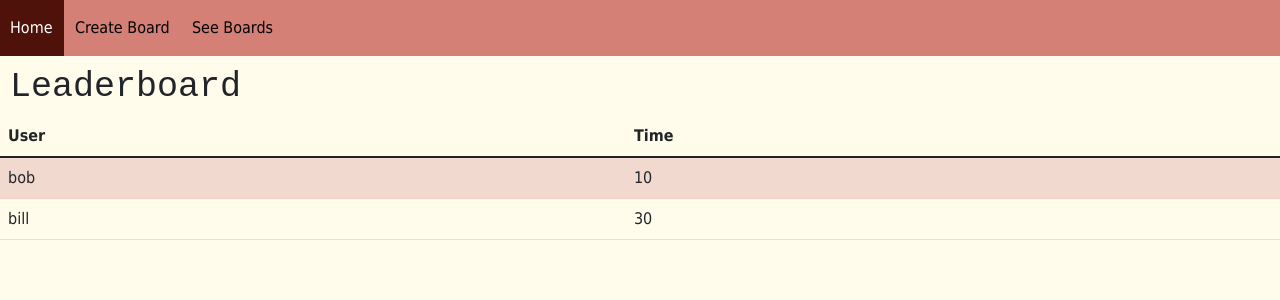
After one commit to ElizaKnapp/p02_KALE, a Flask app: page /leaderboard/1 in a window 1280 px wide. The commit adds this page. Shown: the top 300 px of the page. Run offline with Flask 2, Linux system fonts and the light colour scheme; data that the repository does not hold is empty.

Commit message:
fix custom board sizes + started leaderboard

```diff
--- a/app/board.py
+++ b/app/board.py
@@ -95,6 +95,20 @@ def find_boards(username):
             things.append((board, author, size))
     return things
 
+def get_leaderboard(id):
+    ''' returns the all of the board, author, size of a specific user'''
+    db = sqlite3.connect(DB_FILE)
+    c = db.cursor()
+    c.execute("CREATE TABLE IF NOT EXISTS boards (size INTEGER, board TEXT, leaderboard TEXT, author TEXT, uniqueID INTEGER);")
+    c.execute("SELECT * FROM boards")
+    board = c.fetchall()
+    board = board[::-1]
+    things = []
+    for size, board, leaderboard, author, id in board[:5]:
+        if id == id:
+            things = leaderboard
+    return things
+
 
 # TESTING
 # Board(2, "andre", [])
--- a/app/routes.py
+++ b/app/routes.py
@@ -148,9 +148,9 @@ def create_board():
     except:
         return render_template('create.html', message="Please enter a valid number")
 
-    if (size < 5):
+    if (size < 5 or size > 25):
         print("running")
-        return render_template('create.html', size=size, message = "Your board must be size 5 or larger!", select=False)
+        return render_template('create.html', size=size, message = "Your board must be between sizes 5 and 25!", select=False)
 
     return render_template('create.html', size = size, select = True)
 
@@ -220,6 +220,14 @@ def dashboard(username):
 
     return render_template('otherdashboard.html', username=username, boards=boards)
 
+@app.route("/leaderboard/<id>", methods=['GET', 'POST'])
+def leaderboard(id):
+    ''' Displays leaderboard of a given board '''
+
+    leaderboard = B.get_leaderboard(id)
+
+    return render_template('leaderboard.html', leaderboard = [("bob",10), ("bill",30)])
+
 @app.route("/register_score", methods=['GET', 'POST'])
 def register_score():
     if 'username' not in session:
--- a/app/templates/create.html
+++ b/app/templates/create.html
@@ -125,7 +125,7 @@
 
     <p style="color:red; padding-left: 10px;">{{message}}</p>
     <form action="/create_board" method="POST" style="padding: 10px;">
-        Size (please input a size 5 or larger):
+        Size (please input a size between 5 and 25):
         <input name="size" type="text" class="form-control-sm" placeholder="Enter a number">
         <button type="submit" class="btn btn-primary">Submit</button>
     </form>
--- a/app/templates/find_boards.html
+++ b/app/templates/find_boards.html
@@ -127,6 +127,7 @@
                   <th scope="col">Board</th>
                   <th scope="col">Created By</th>
                   <th scope="col">Size</th>
+                  <th scope="col">Leaderboard</th>
               </tr>
           </thead>
           <tbody>
@@ -142,13 +143,12 @@
                   </th>
                   <td><a href="{{'/dashboard/%s' % board[1]}}">{{board[1]}}</a></td>
                   <td>{{board[2]}}</td>
+                  <td><a href="{{'/leaderboard/%s' % board[3]}}">Leaderboard</a></td>
               </tr>
               {% endfor %}
           </tbody>
       </table>
 
-    <script src="/static/js/create.js"></script>
-
 </body>
 
 </html>
--- /dev/null
+++ b/app/templates/leaderboard.html
@@ -0,0 +1,127 @@
+<!DOCTYPE html>
+<!--
+#Name — Andrew Juang, Eliza Knapp, Ella Krechmer, Lucas Lee
+#Softdev
+#P02: Client-Side Shenanigans
+#2022-03-09
+-->
+<html lang="en" dir="ltr">
+    <head>
+        <meta charset="utf-8">
+        <title>KALE</title>
+        <link href="https://cdn.jsdelivr.net/npm/bootstrap@5.1.3/dist/css/bootstrap.min.css" rel="stylesheet" integrity="sha384-1BmE4kWBq78iYhFldvKuhfTAU6auU8tT94WrHftjDbrCEXSU1oBoqyl2QvZ6jIW3" crossorigin="anonymous">
+    </head>
+
+    <style>
+        #board {
+            border: 2px solid black
+        }
+        .btn{
+          background-color: #4f120b;
+          border: 1px solid black;
+        }
+        .btn-primary:hover, .btn-primary:focus, .btn-primary:active, .btn-primary.active, .open>.dropdown-toggle.btn-primary {
+            color: #fff;
+            background-color: #8a2d22;
+            border: 1px solid #4f120b;
+        }
+        body{
+            font-family: Tahoma;
+            background-color: #fffceb;
+        }
+        h1{
+          font-family: Courier New;
+          font-size: 35px;
+        }
+        .navbar .navbar-nav .nav-link {
+          background-color: #d48077;
+          color: black;
+        }
+        .navbar .navbar-nav .nav-link:hover {
+          background-color: #4f120b;
+          color: #fff;
+        }
+        .navbar .navbar-nav .nav-link {
+          padding: 0.6em;
+        }
+        .navbar .navbar-brand {
+          padding: 0 0.6em;
+        }
+        @media only screen and (min-width: 992px) {
+          .navbar {
+            padding: 0;
+          }
+          .navbar .navbar-nav .nav-link {
+            padding: 1em 0.7em;
+            transition: all 0.5s;
+          }
+          .navbar .navbar-brand {
+            padding: 0 0.8em;
+          }
+        }
+        .table-striped>tbody>tr:nth-child(odd) {
+          background-color: rgba(255, 207, 201, 0.5);
+          border-color: rgb(255, 207, 201);
+
+        }
+    </style>
+
+    <body>
+        <!-- <nav class="navbar navbar-expand-lg navbar-light ">
+          <ul class="navbar-nav me-auto">
+            <a class="navbar-brand" href="/" style="padding-left:10px;">Home</a>
+            <a class="navbar-brand" href="/create">Create Board</a>
+          </ul>
+
+          <ul class="navbar-nav ms-auto">
+            <a class="navbar-brand" href="/logout">Logout</a>
+          </ul>
+        </nav> -->
+
+        <nav class="navbar navbar-expand-lg navbar-light" style="background-color:#d48077;">
+
+            <ul class="navbar-nav">
+              <li class="nav-item active">
+                <a class="nav-link" href="/" style="padding-left: 10px;">Home</a>
+              </li>
+              <li class="nav-item">
+                <a class="nav-link" href="/create">Create Board</a>
+              </li>
+              <li class="nav-item">
+                <a class="nav-link" href="/find_boards">See Boards</a>
+              </li>
+              {% if loggedin %}
+              <li class="nav-item">
+                <a class="nav-link" href="/logout">Logout</a>
+              </li>
+              {% elif loggedin == False %}
+              <li class="nav-item">
+                <a class="nav-link" href="/login">Login</a>
+              </li>
+              {% endif %}
+            </ul>
+        </nav>
+
+        <h1 style="padding-left:10px; padding-top:10px;">Leaderboard</h1>
+
+        <table class="table table-striped table-hover" style="padding-left:10px;">
+          <thead>
+              <tr>
+                  <th scope="col">User</th>
+                  <th scope="col">Time</th>
+              </tr>
+          </thead>
+          <tbody>
+              {% for user,time in leaderboard %}
+              <tr>
+                  <td>{{user}}</td>
+                  <td>{{time}}</td>
+              </tr>
+              {% endfor %}
+          </tbody>
+      </table>
+
+      <script src="/static/js/create.js"></script>
+
+    </body>
+</html>
```
Lines whose indentation alone changed are shown as unchanged.
